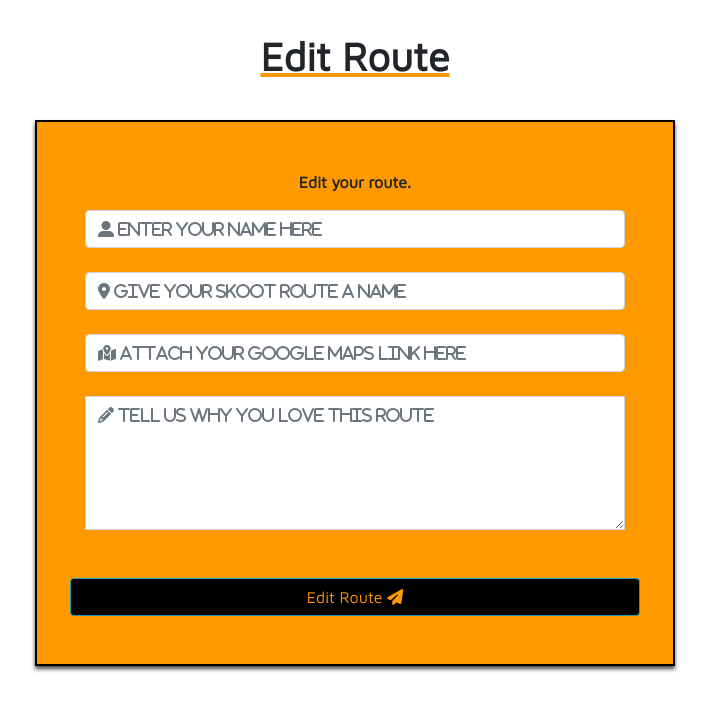
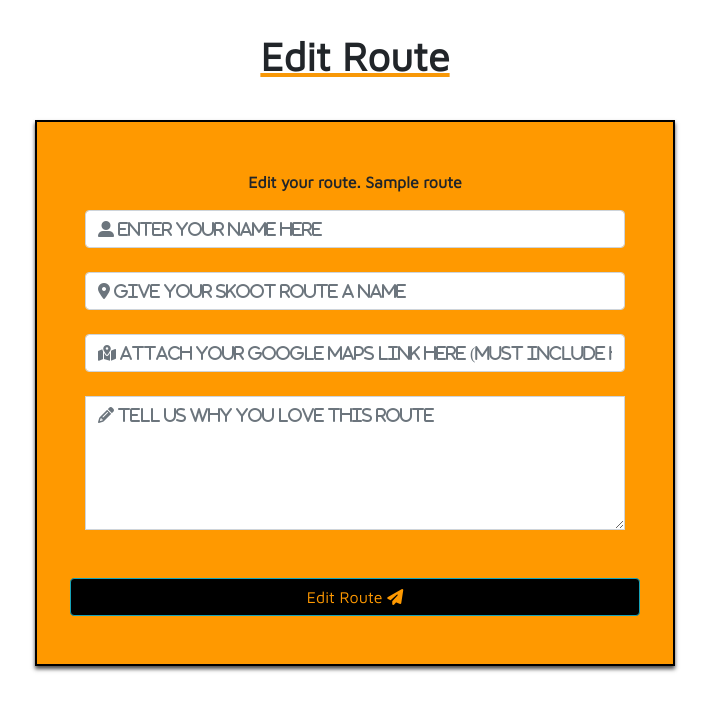
Before and after one commit to Jmurray1989/Skoot-Route, a Flask app: template templates/editroute.html in a window 1280 px wide. Shown: the part 96-802 px from the top of the page, without its empty margins (285-994 px from the left). Run offline with Flask 2, Linux system fonts and the light colour scheme; the template is opened without the code that fills it: most values are stand-ins (such as "Sample title", 1, 10 or a date in 2020); some libraries are stand-ins or nearby versions.

Commit message:
added https required field into form on add and edit routes

```diff
--- a/run.py
+++ b/run.py
@@ -62,7 +62,8 @@ def insert_route():
 
 @app.route('/edit_route/<route_id>')
 def edit_route(route_id):
-    the_route = mongo.db.routes.find({"_id": ObjectId(route_id)})
+    the_route = mongo.db.routes.find_one({"_id": ObjectId(route_id)})
+    print(the_route)
     return render_template('editroute.html', route=the_route,)
 
 
--- a/templates/editroute.html
+++ b/templates/editroute.html
@@ -9,7 +9,7 @@
   method="POST"
 >
   <p class="route-slogan">
-    Edit your route.
+    Edit your route. {{ route }}
   </p>
 
   <!-- Your Name -->
@@ -38,8 +38,10 @@
     id="map_link"
     name="map_link"
     class="form-control mb-4"
-    placeholder="&#xF5a0; Attach Your Google Maps Link Here"
+    placeholder="&#xF5a0; Attach Your Google Maps Link Here (Must include https://)"
     style="font-family: FontAwesome;"
+    pattern="https://.*"
+    required
   />
 
   <!-- Route Description -->
@@ -56,7 +58,11 @@
 
   <!-- Send button -->
   <div class="row">
-    <button class="add_button btn btn-info btn-block" type="submit" name="action">
+    <button
+      class="add_button btn btn-info btn-block"
+      type="submit"
+      name="action"
+    >
       Edit Route <i class="fas fa-paper-plane"></i>
     </button>
   </div>
--- a/templates/publicroutes.html
+++ b/templates/publicroutes.html
@@ -16,7 +16,7 @@
           </p>
           <p class="card-text">
             <span class="label">Google Map Route Link:</span>
-            <a href="" target="_blank">{{ route.map_link }}</a>
+            <a href="{{ route.map_link }}" target="_blank">{{ route.map_link }}</a>
           </p>
           <p class="card-text">
             <span class="label">Route Description:</span> {{
```
Also changed, not shown: templates/addroute.html (+8 -2 lines).
